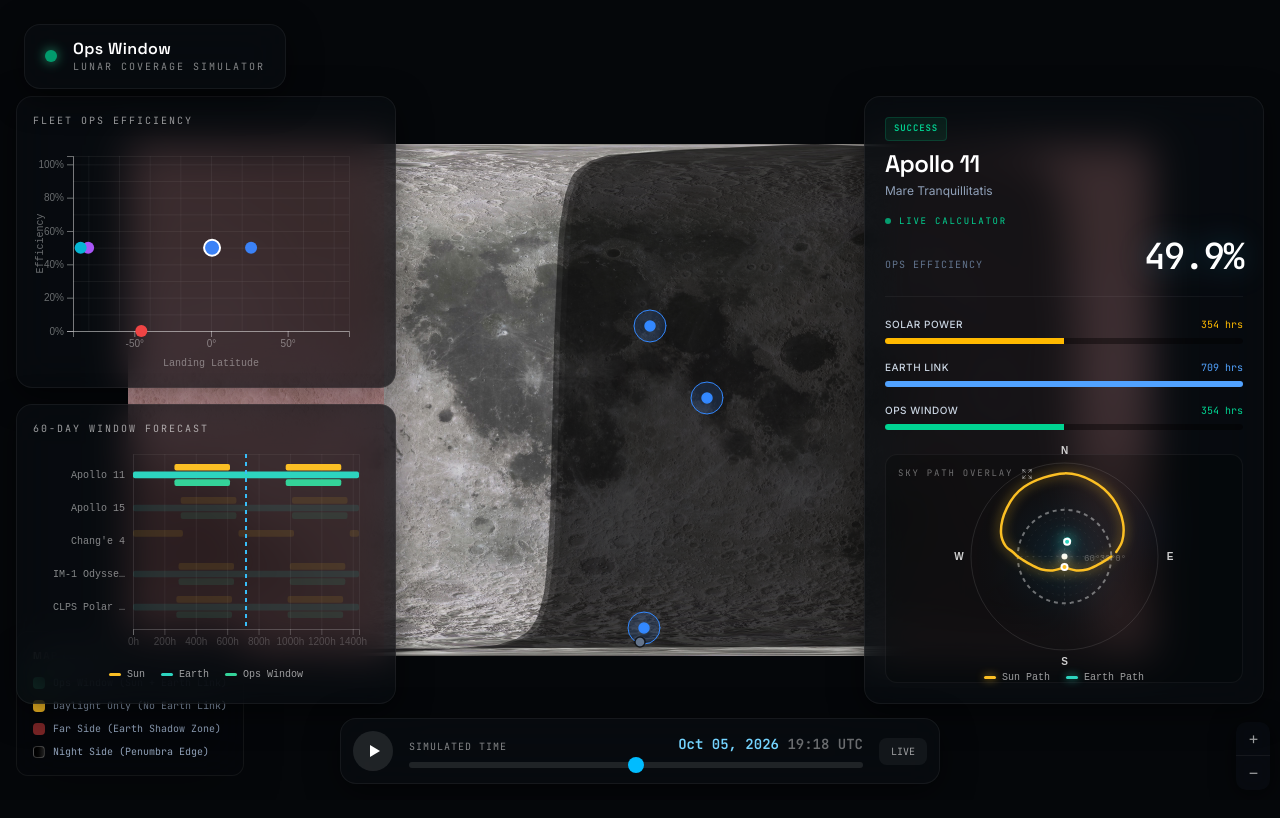
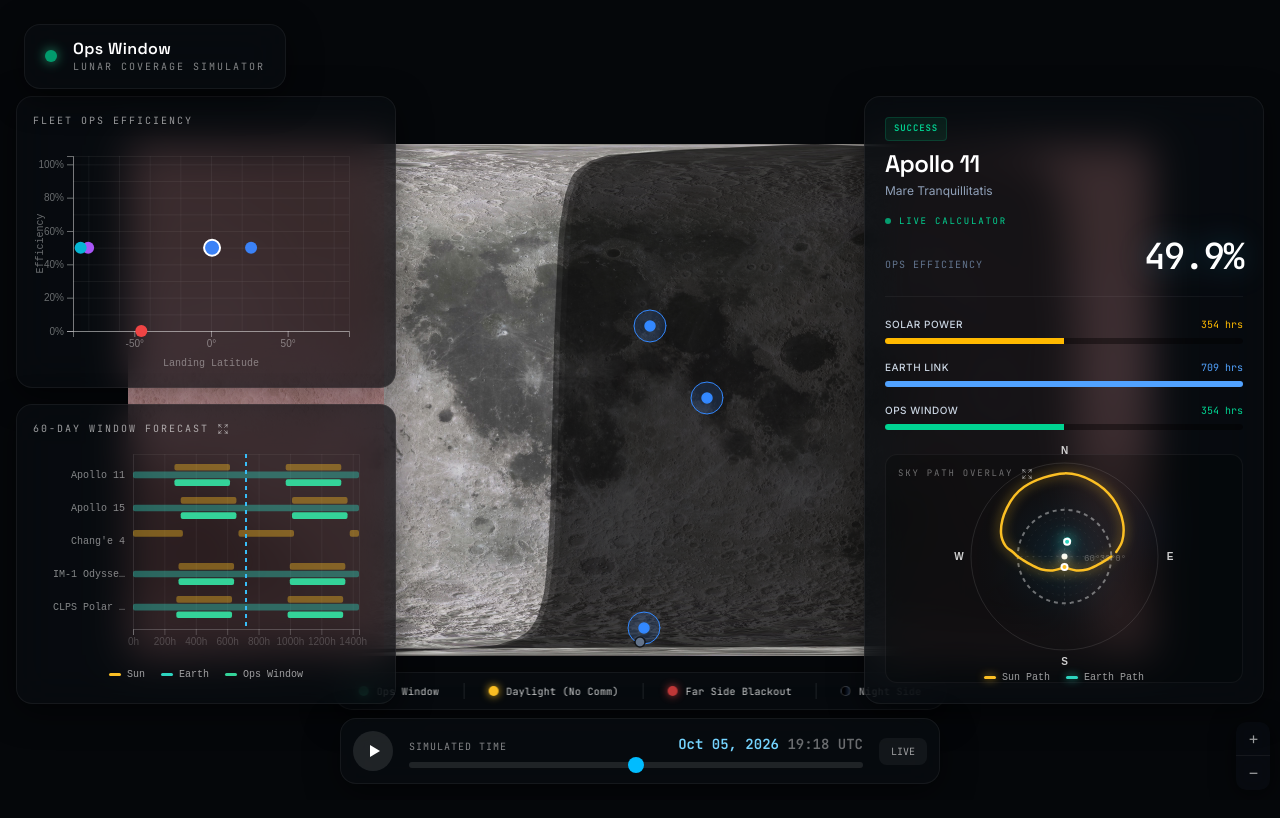
Before and after one commit to bishal040/Nasa-App-Challenge, a Next.js app in the folder ops-window/: page / in a window 1280 px wide. Built offline with nearby package versions, Linux system fonts and the light colour scheme.

Commit message:
few updates

```diff
--- a/ops-window/app/components/LunarMap.js
+++ b/ops-window/app/components/LunarMap.js
@@ -203,25 +203,26 @@ export default function LunarMap({ missions, activeId, onSelect, simulatedTime }
       `}</style>
       <div className="relative w-full h-full">
         <div ref={mapRef} className="w-full h-full" />
-        <div className="absolute bottom-6 left-4 z-[400] bg-[#05070a]/90 backdrop-blur-xl p-4 rounded-xl border border-white/[0.06] shadow-2xl pointer-events-none flex flex-col gap-3">
-          <div className="text-[10px] font-heading font-semibold uppercase tracking-[0.15em] text-white/80">Map Legend</div>
-          <div className="flex flex-col gap-2">
+        {/* Redesigned Horizontal Legend - Centered above the Scrubber */}
+        <div className="absolute bottom-[90px] left-1/2 -translate-x-1/2 z-[400] glass-panel px-6 py-2.5 rounded-full pointer-events-none flex items-center gap-6 shadow-[0_8px_32px_rgba(0,0,0,0.8)] border border-white/10 backdrop-blur-md bg-[#05070a]/60">
           <div className="flex items-center gap-2">
-              <div className="w-3 h-3 rounded bg-[#34d399]" />
-              <span className="text-[10px] font-mono text-slate-400">Ops Window (Sun + Earth Link)</span>
+            <div className="w-2.5 h-2.5 rounded-full bg-[#34d399] shadow-[0_0_8px_#34d399]" />
+            <span className="text-[10px] font-mono text-white/80 tracking-wide">Ops Window</span>
           </div>
+          <div className="w-[1px] h-4 bg-white/10" />
           <div className="flex items-center gap-2">
-              <div className="w-3 h-3 rounded bg-[#fbbf24]" />
-              <span className="text-[10px] font-mono text-slate-400">Daylight Only (No Earth Link)</span>
+            <div className="w-2.5 h-2.5 rounded-full bg-[#fbbf24] shadow-[0_0_8px_#fbbf24]" />
+            <span className="text-[10px] font-mono text-white/80 tracking-wide">Daylight (No Comm)</span>
           </div>
+          <div className="w-[1px] h-4 bg-white/10" />
           <div className="flex items-center gap-2">
-              <div className="w-3 h-3 rounded bg-[#ef4444] opacity-50" />
-              <span className="text-[10px] font-mono text-slate-400">Far Side (Earth Shadow Zone)</span>
+            <div className="w-2.5 h-2.5 rounded-full bg-[#ef4444] opacity-80 shadow-[0_0_8px_#ef4444]" />
+            <span className="text-[10px] font-mono text-white/80 tracking-wide">Far Side Blackout</span>
           </div>
+          <div className="w-[1px] h-4 bg-white/10" />
           <div className="flex items-center gap-2">
-              <div className="w-3 h-3 rounded bg-gradient-to-r from-black to-[#222] border border-white/20" />
-              <span className="text-[10px] font-mono text-slate-400">Night Side (Penumbra Edge)</span>
-            </div>
+            <div className="w-2.5 h-2.5 rounded-full bg-gradient-to-r from-black to-slate-800 border border-white/20" />
+            <span className="text-[10px] font-mono text-white/80 tracking-wide">Night Side</span>
           </div>
         </div>
       </div>
--- a/ops-window/app/components/Timeline.js
+++ b/ops-window/app/components/Timeline.js
@@ -7,13 +7,17 @@ export default function Timeline({ missions, selectedId, onSelect, timelineStart
   const chartRef = useRef(null);
 
   useEffect(() => {
-    if (!missions || missions.length === 0 || !chartRef.current) return;
+    if (!chartRef.current) return;
 
+    const renderChart = () => {
+      if (!missions || missions.length === 0) return;
       d3.select(chartRef.current).selectAll('*').remove();
 
-    const rect = chartRef.current.getBoundingClientRect();
-    const margin = { top: 10, right: 20, bottom: 30, left: 100 };
-    const rowHeight = 35;
+      const rect = chartRef.current.parentElement.getBoundingClientRect();
+      const isLarge = rect.height > 400; // Detect if it's running in the expanded modal
+
+      const margin = { top: 10, right: 20, bottom: 30, left: isLarge ? 160 : 100 };
+      const rowHeight = isLarge ? 45 : 35; // Taller rows in modal
       const height = missions.length * rowHeight + margin.top + margin.bottom;
       const width = rect.width - margin.left - margin.right;
 
@@ -26,7 +30,6 @@ export default function Timeline({ missions, selectedId, onSelect, timelineStart
       const g = svg.append('g')
         .attr('transform', `translate(${margin.left},${margin.top})`);
 
-    // Force domain to match the fixed 60-day (1440h) window
       const x = d3.scaleLinear()
         .domain([0, durationHours || 1440])
         .range([0, width]);
@@ -38,8 +41,10 @@ export default function Timeline({ missions, selectedId, onSelect, timelineStart
 
       g.append('g')
         .attr('transform', `translate(0,${missions.length * rowHeight})`)
-      .call(d3.axisBottom(x).ticks(8).tickFormat(d => `${d}h`))
-      .attr('color', 'rgba(255,255,255,0.2)');
+        .call(d3.axisBottom(x).ticks(isLarge ? 16 : 8).tickFormat(d => `${d}h`))
+        .attr('color', 'rgba(255,255,255,0.2)')
+        .selectAll('text')
+        .attr('font-size', isLarge ? '12px' : '10px');
 
       g.append('g')
         .attr('class', 'chart-grid')
@@ -61,10 +66,10 @@ export default function Timeline({ missions, selectedId, onSelect, timelineStart
           .attr('text-anchor', 'end')
           .attr('dominant-baseline', 'middle')
           .attr('fill', 'rgba(255,255,255,0.5)')
-        .attr('font-size', '10px')
+          .attr('font-size', isLarge ? '12px' : '10px')
           .attr('font-family', 'monospace')
           .style('cursor', 'pointer')
-        .text(mission.mission.length > 12 ? mission.mission.slice(0, 11) + '…' : mission.mission)
+          .text(mission.mission.length > (isLarge ? 20 : 12) ? mission.mission.slice(0, isLarge ? 19 : 11) + '…' : mission.mission)
           .on('mouseenter', function() { d3.select(this).attr('fill', '#fff'); })
           .on('mouseleave', function() { d3.select(this).attr('fill', 'rgba(255,255,255,0.5)'); })
           .on('click', () => { if (onSelect) onSelect(mission.mission_id); });
@@ -99,7 +104,6 @@ export default function Timeline({ missions, selectedId, onSelect, timelineStart
         });
       });
 
-    // Draw Playhead
       const playheadGroup = g.append('g').attr('class', 'playhead');
       playheadGroup.append('line')
         .attr('y1', 0)
@@ -108,7 +112,21 @@ export default function Timeline({ missions, selectedId, onSelect, timelineStart
         .attr('stroke-width', 2)
         .attr('stroke-dasharray', '4 4');
 
-  }, [missions, onSelect, durationHours]);
+      // Re-apply playhead position immediately on render
+      if (timelineStartMs && simulatedTime) {
+          const currentHour = (simulatedTime - timelineStartMs) / 3600000;
+          svg.select('.playhead line').attr('x1', x(currentHour)).attr('x2', x(currentHour));
+      }
+    };
+
+    const observer = new ResizeObserver(() => {
+        renderChart();
+    });
+    observer.observe(chartRef.current.parentElement);
+
+    return () => observer.disconnect();
+
+  }, [missions, onSelect, durationHours, timelineStartMs, simulatedTime]);
 
   // Update Playhead & Selection efficiently
   useEffect(() => {
--- a/ops-window/app/page.js
+++ b/ops-window/app/page.js
@@ -100,6 +100,7 @@ export default function Home() {
   const [activeId, setActiveId] = useState(null);
   const [loading, setLoading] = useState(true);
   const [isSkyPathModalOpen, setIsSkyPathModalOpen] = useState(false);
+  const [isTimelineModalOpen, setIsTimelineModalOpen] = useState(false);
 
   // Fixed Timeline window: 30 days back, 30 days forward (60 days total = 1440 hours)
   const [timelineStartMs] = useState(Date.now() - 30 * 24 * 60 * 60 * 1000);
@@ -194,8 +195,14 @@ export default function Home() {
               <CompareChart missions={missions} selectedId={activeId} onSelect={setActiveId} />
             </div>
           </div>
-          <div className="glass-panel rounded-2xl flex flex-col h-[300px] overflow-hidden p-4">
-            <h3 className="text-[10px] font-mono uppercase tracking-[0.2em] text-white/60 mb-2">60-Day Window Forecast</h3>
+          <div
+            className="glass-panel rounded-2xl flex flex-col h-[300px] overflow-hidden p-4 cursor-pointer hover:bg-white/5 transition-colors group relative"
+            onClick={() => setIsTimelineModalOpen(true)}
+          >
+            <div className="flex items-center gap-2 mb-2">
+               <h3 className="text-[10px] font-mono uppercase tracking-[0.2em] text-white/60 group-hover:text-sky-400 transition-colors">60-Day Window Forecast</h3>
+               <svg xmlns="http://www.w3.org/2000/svg" fill="none" viewBox="0 0 24 24" strokeWidth={2} stroke="currentColor" className="w-3 h-3 text-white/40 group-hover:text-sky-400 transition-colors"><path strokeLinecap="round" strokeLinejoin="round" d="M3.75 3.75v4.5m0-4.5h4.5m-4.5 0L9 9M3.75 20.25v-4.5m0 4.5h4.5m-4.5 0L9 15M20.25 3.75h-4.5m4.5 0v4.5m0-4.5L15 9m5.25 11.25h-4.5m4.5 0v-4.5m0 4.5L15 15" /></svg>
+            </div>
             <div className="flex-1">
               <Timeline
                 missions={missions}
@@ -256,6 +263,35 @@ export default function Home() {
 
       </div>
 
+      {/* Timeline Expanded Modal */}
+      {isTimelineModalOpen && (
+        <div className="fixed inset-0 z-[100] flex items-center justify-center pointer-events-auto">
+          <div className="absolute inset-0 bg-black/80 backdrop-blur-sm" onClick={() => setIsTimelineModalOpen(false)} />
+          <div className="glass-panel p-8 rounded-3xl w-[95vw] max-w-[1200px] h-[85vh] flex flex-col relative animate-in fade-in zoom-in duration-300">
+            <button
+              onClick={() => setIsTimelineModalOpen(false)}
+              className="absolute top-6 right-6 w-10 h-10 rounded-full bg-white/10 hover:bg-white/20 flex items-center justify-center text-white/70 hover:text-white transition-colors z-50"
+            >
+              <svg xmlns="http://www.w3.org/2000/svg" fill="none" viewBox="0 0 24 24" strokeWidth={2} stroke="currentColor" className="w-5 h-5"><path strokeLinecap="round" strokeLinejoin="round" d="M6 18L18 6M6 6l12 12" /></svg>
+            </button>
+            <div className="mb-4 text-center">
+              <h2 className="text-xl font-heading font-semibold text-white tracking-wide">60-Day Historical Window Analysis</h2>
+              <p className="text-xs font-mono text-white/40 uppercase tracking-widest mt-1">Fleet Overview</p>
+            </div>
+            <div className="flex-1 w-full h-full relative overflow-hidden">
+              <Timeline
+                missions={missions}
+                selectedId={activeId}
+                onSelect={setActiveId}
+                timelineStartMs={timelineStartMs}
+                simulatedTime={simulatedTime}
+                durationHours={timelineDurationHours}
+              />
+            </div>
+          </div>
+        </div>
+      )}
+
       {/* Sky Path Expanded Modal */}
       {isSkyPathModalOpen && (
         <div className="fixed inset-0 z-[100] flex items-center justify-center pointer-events-auto">
```
Lines whose indentation alone changed are shown as unchanged.
